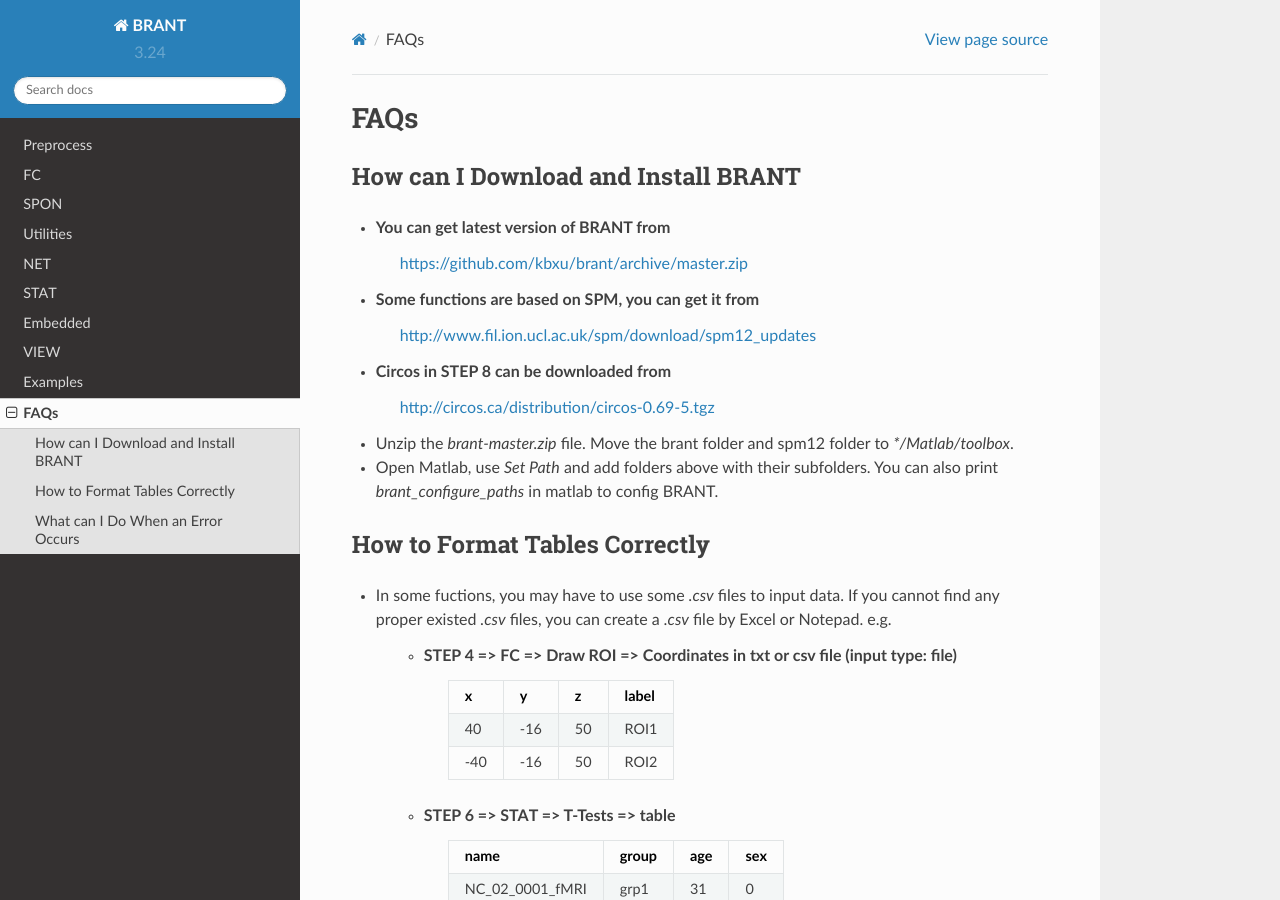
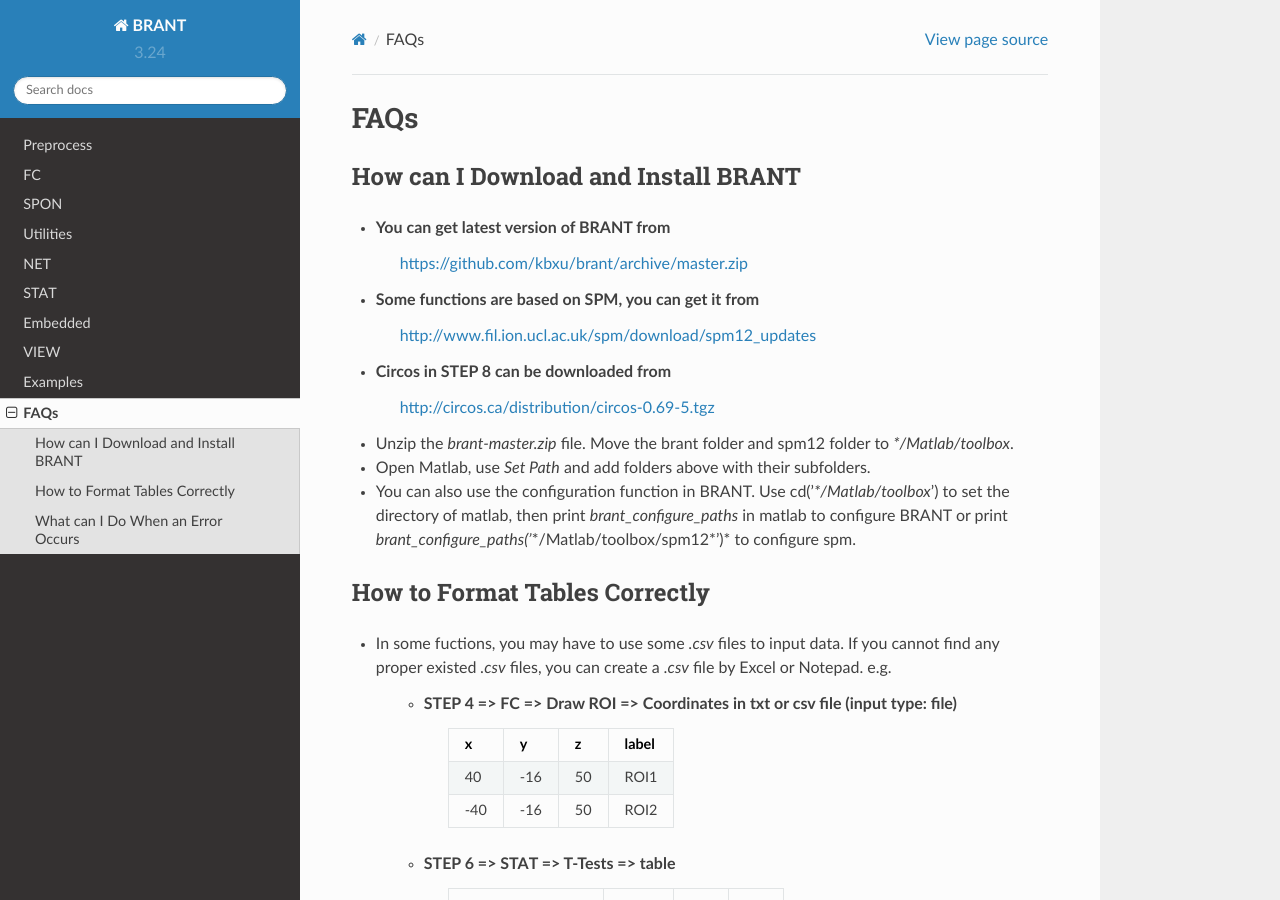
Before and after one commit to YongLiuLab/brant, a Sphinx documentation site: the page built from source/FAQs.txt, in a window 1280 px wide and 900 px high. Built offline with Sphinx 7.4.7 and the Read the Docs theme 2.0.0, drawn with Linux system fonts in a browser that asks for light colours; some of the changed text lies outside the part shown.

Commit message:
configuration help

```diff
--- a/source/FAQs.txt
+++ b/source/FAQs.txt
@@ -13,7 +13,9 @@
 
 * Unzip the *brant-master.zip* file. Move the brant folder and spm12 folder to *\*/Matlab/toolbox*.
 
-* Open Matlab, use *Set Path* and add folders above with their subfolders. You can also print *brant_configure_paths* in matlab to config BRANT.
+* Open Matlab, use *Set Path* and add folders above with their subfolders.
+
+* You can also use the configuration function in BRANT. Use cd('*\*/Matlab/toolbox*') to set the directory of matlab, then print *brant_configure_paths* in matlab to configure BRANT or print *brant_configure_paths('*\*/Matlab/toolbox/spm12*')* to configure spm.
 
 How to Format Tables Correctly
 ---------------------------------------
@@ -126,3 +128,13 @@
 * Solution: Uncheck the *delete first N timepoints* or convert just one set of data per time.
 
 .. _`examples`: Menu_examples.html
+
+6.
+
+.. figure:: _images/faqs_error_new_6.png
+	:align: center
+
+	fig.6 just test
+
+* Reason:
+* Solution:
```
Also changed, not shown: source/_images/faqs_error_new_6.png (added).
